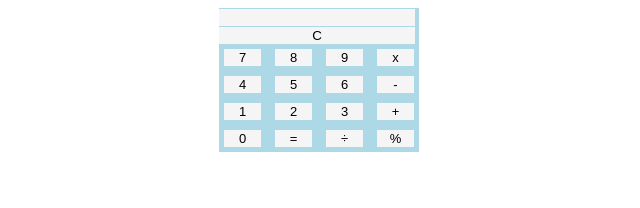
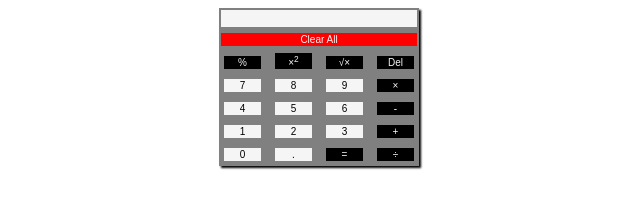
Before and after one commit to Sarfaraz68/Calculator, a plain HTML site: page index.html in a window 1280 px wide. Shown: the whole page, without its empty margins (321-961 px from the left). Drawn offline with Linux system fonts and the light colour scheme.

Commit message:
Calculator Assignment Complete

```diff
--- a/calculator.js
+++ b/calculator.js
@@ -28,8 +28,22 @@ function getResult(){
     result.value = eval(result.value);
     }
 }
-// function getPercentage(num){
-//     var result=document.getElementById("result");
-//     result.value +=num;
+function delSingle(){
+    var result = document.getElementById("result");
+    //delChar="";
+    delChar = result.value.split("");
+    delChar.pop();
+    a=delChar.join("");
+    result.value=a;
+}
 
-// }
+function sqrNumber(){
+    var result = document.getElementById("result");
+    result.value=result.value*result.value;
+
+}
+
+function sqrRoot(){
+    var result = document.getElementById("result");
+    result.value=Math.pow(result.value,1/2);
+}
--- a/index.html
+++ b/index.html
@@ -12,32 +12,38 @@
         <input id="result" class ="result" type="text" >
     </div>
     <div>
-        <button class="clearBtn" onclick="clearResult()">C</button>
+        <button class="clearBtn" onclick="clearResult()">Clear All</button>
+    </div>
+    <div>
+        <button class="obtn" onclick="getNumber('%')">%</button>
+        <button class="obtn" onclick="sqrNumber()"> ×<sup>2</sup> </button>
+        <button class="obtn" onclick="sqrRoot()"> √×	 </button>
+        <button class="obtn" onclick="delSingle()">Del</button>
     </div>
     <div>
         <button class="btn" onclick="getNumber('7')">7</button>
         <button class="btn" onclick="getNumber('8')">8</button>
         <button class="btn" onclick="getNumber('9')">9</button>
-        <button class="btn" onclick="getNumber('*')">x</button>
+        <button class="obtn" onclick="getNumber('*')">×</button>
     </div>
     <div>
         <button class="btn" onclick="getNumber('4')">4</button>
         <button class="btn" onclick="getNumber('5')">5</button>
         <button class="btn" onclick="getNumber('6')">6</button>
-        <button class="btn" onclick="getNumber('-')">-</button>
+        <button class="obtn" onclick="getNumber('-')">-</button>
     </div>
     <div>
         <button class="btn" onclick="getNumber('1')">1</button>
         <button class="btn" onclick="getNumber('2')">2</button>
         <button class="btn" onclick="getNumber('3')">3</button>
-        <button class="btn" onclick="getNumber('+')">+</button>
+        <button class="obtn" onclick="getNumber('+')">+</button>
     </div>
     <div>
         <button class="btn" onclick="getNumber('0')">0</button>
-        <button class="btn" onclick="getResult()">=</button>
-        <button class="btn" onclick="getNumber('/')">÷</button>
-        <button class="btn" onclick="getNumber('%')">%</button>
-
+        <button class="btn" onclick="getNumber('.')">.</button>
+        <button class="obtn" onclick="getResult()">=</button>
+        <!-- <button class="btn" onclick="getNumber('.')">.</button> -->
+        <button class="obtn" onclick="getNumber('/')">÷</button>
 
     </div>
 </div>
--- a/style.css
+++ b/style.css
@@ -2,8 +2,9 @@
     border: 2px;
     width: 200px;
     margin: 0 auto;
-    background-color: lightblue;
+    background-color: gray;
     border: thin;
+    box-shadow:black 2px 2px 2px
 }
 
 .result{
@@ -11,22 +12,38 @@
     background-color: whitesmoke;
     color:black;
     border: thin;
+    margin: 2px;
 
 }
 
 .clearBtn {
     width: 98%;
-    background-color:whitesmoke;
+    background-color:red;
+    color: whitesmoke;
     border: thin;
-    margin: auto;
+    margin: 2px;
+    font-size: x-small;
 
 }
 .btn{
     width: 37px;
     background-color:whitesmoke;
     margin: 5px;
-    font-size: small;
+    font-size: x-small;
     border: thin;
+    box-shadow: gray 0px 2px 2px;
+    /* -webkit-box-shadow: 10px 10px 46px -3px rgba(0,0,0,0.34); */
+    /* -moz-box-shadow: 10px 10px 46px -3px rgba(0,0,0,0.34); */
+    /* /*box-shadow: gray 10px 10px 46px -3px ; */
+}
+.obtn{
+    width: 37px;
+    color: whitesmoke;
+    background-color:black;
+    margin: 5px;
+    font-size: x-small;
+    border: thin;
+    box-shadow: gray 0px 2px 2px;
 }
 .halfBtn{
     width: 98px;
```
